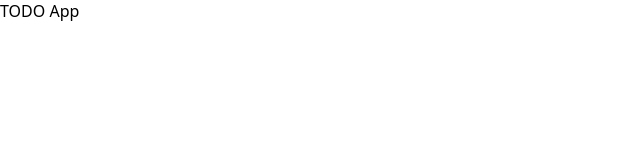
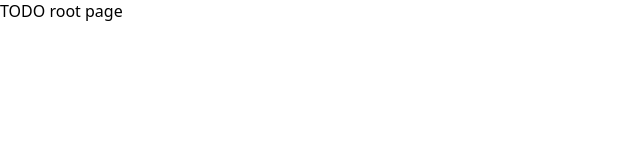
Before and after one commit to tylerschloesser/idle-v1, a React app in the folder packages/app/: page / in a window 1280 px wide. Shown: the top 160 px of the page, without its empty margins (0-640 px from the left). Built offline with nearby package versions, Linux system fonts and the light colour scheme; the HTML template or start-up script is replaced by a standard one.

Commit message:
add root page

```diff
--- a/packages/app/src/app.component.tsx
+++ b/packages/app/src/app.component.tsx
@@ -1,5 +1,21 @@
+import {
+  RouterProvider,
+  createBrowserRouter,
+} from 'react-router-dom'
 import styles from './app.module.scss'
+import { RootPage } from './root-page.component.js'
+
+const router = createBrowserRouter([
+  {
+    index: true,
+    Component: RootPage,
+  },
+])
 
 export function App() {
-  return <div className={styles.app}>TODO App</div>
+  return (
+    <div className={styles.app}>
+      <RouterProvider router={router} />
+    </div>
+  )
 }
--- /dev/null
+++ b/packages/app/src/root-page.component.tsx
@@ -0,0 +1,3 @@
+export function RootPage() {
+  return <>TODO root page</>
+}
```
Also changed, not shown: packages/app/src/root-page.module.scss (added).
